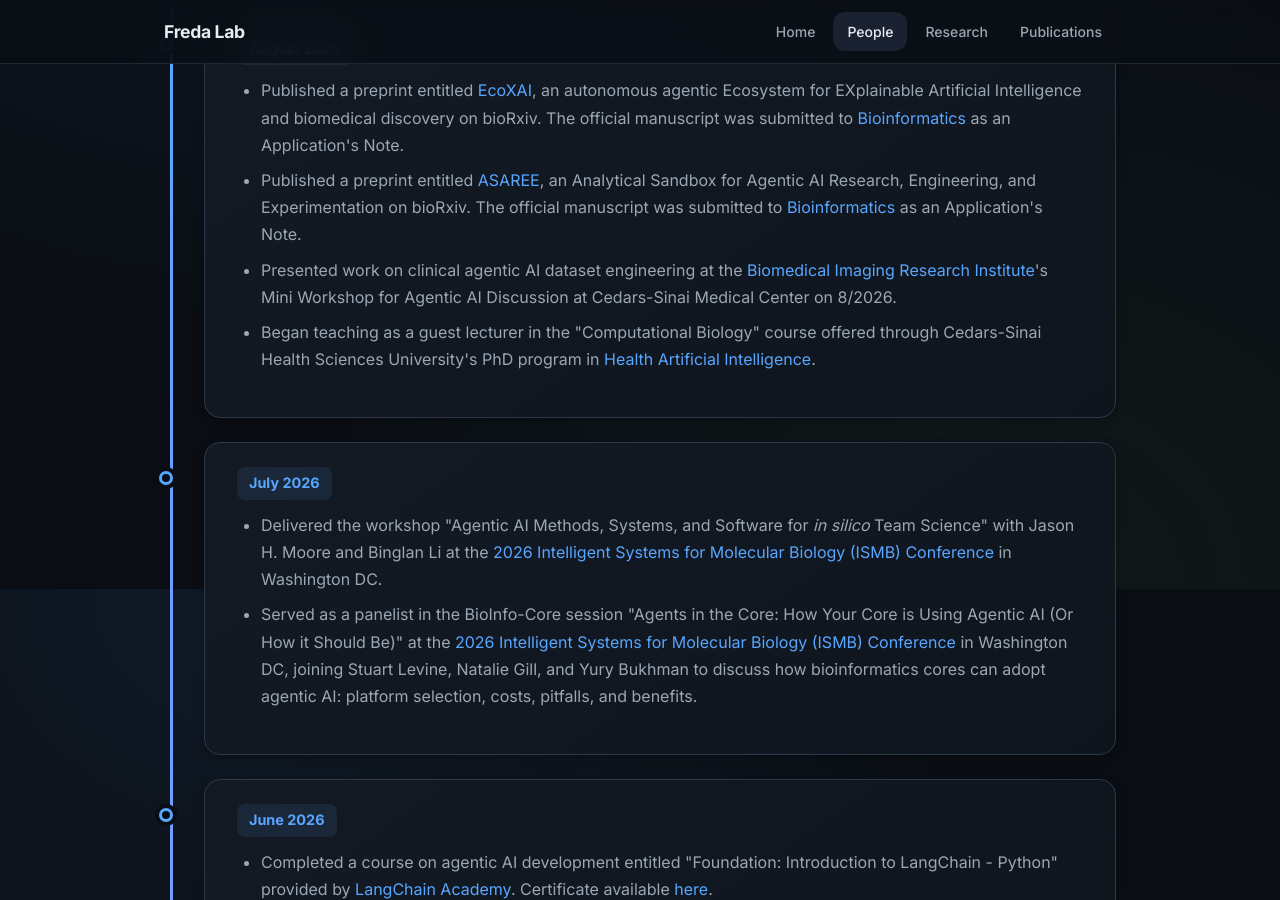
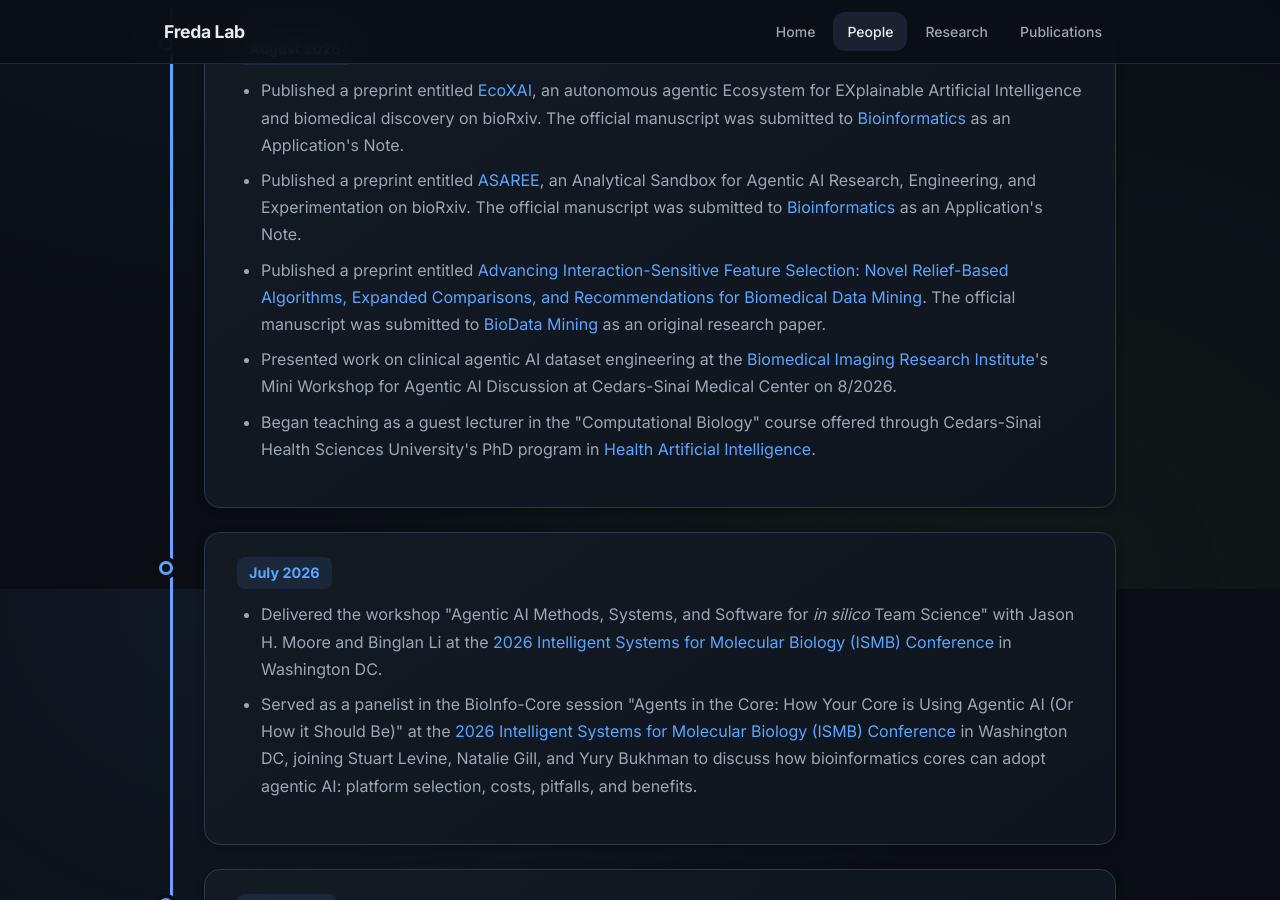
Before and after one commit to pfreda/pfreda.github.io, a Jekyll site: the page built from timeline.md, in a window 1280 px wide and 900 px high, scrolled down 311 px. Built offline with Jekyll 4.4.1, drawn with Linux system fonts in a browser that asks for light colours.

Commit message:
Timeline fix August 2026

```diff
--- a/timeline.md
+++ b/timeline.md
@@ -12,6 +12,7 @@ title: The Road So Far
 <ul>
 <li>Published a preprint entitled <a href="https://www.biorxiv.org/content/10.64898/2026.07.08.737358v4.abstract" target="_blank" rel="noopener">EcoXAI</a>, an autonomous agentic Ecosystem for EXplainable Artificial Intelligence and biomedical discovery on bioRxiv. The official manuscript was submitted to <a href="https://academic.oup.com/bioinformatics" target="_blank" rel="noopener">Bioinformatics</a> as an Application's Note.</li>
 <li>Published a preprint entitled <a href="https://www.biorxiv.org/content/10.64898/2026.08.20.746074v2.abstract" target="_blank" rel="noopener">ASAREE</a>, an Analytical Sandbox for Agentic AI Research, Engineering, and Experimentation on bioRxiv. The official manuscript was submitted to <a href="https://academic.oup.com/bioinformatics" target="_blank" rel="noopener">Bioinformatics</a> as an Application's Note.</li>
+<li>Published a preprint entitled <a href="https://www.biorxiv.org/content/10.64898/2026.08.20.746074v2.abstract" target="_blank" rel="noopener">Advancing Interaction-Sensitive Feature Selection: Novel Relief-Based Algorithms, Expanded Comparisons, and Recommendations for Biomedical Data Mining</a>. The official manuscript was submitted to <a href="https://link.springer.com/journal/13040" target="_blank" rel="noopener">BioData Mining</a> as an original research paper.</li>
 <li>Presented work on clinical agentic AI dataset engineering at the <a href="https://www.cedars-sinai.edu/health-sciences-university/research/departments-institutes/biomedical-sciences/biomedical-imaging.html" target="_blank" rel="noopener">Biomedical Imaging Research Institute</a>'s Mini Workshop for Agentic AI Discussion at Cedars-Sinai Medical Center on 8/2026.</li>
 <li>Began teaching as a guest lecturer in the "Computational Biology" course offered through Cedars-Sinai Health Sciences University's PhD program in <a href="https://www.cedars-sinai.edu/education/graduate-school/phd-health-artificial-intelligence.html" target="_blank" rel="noopener">Health Artificial Intelligence</a>.</li>
 </ul>
```
